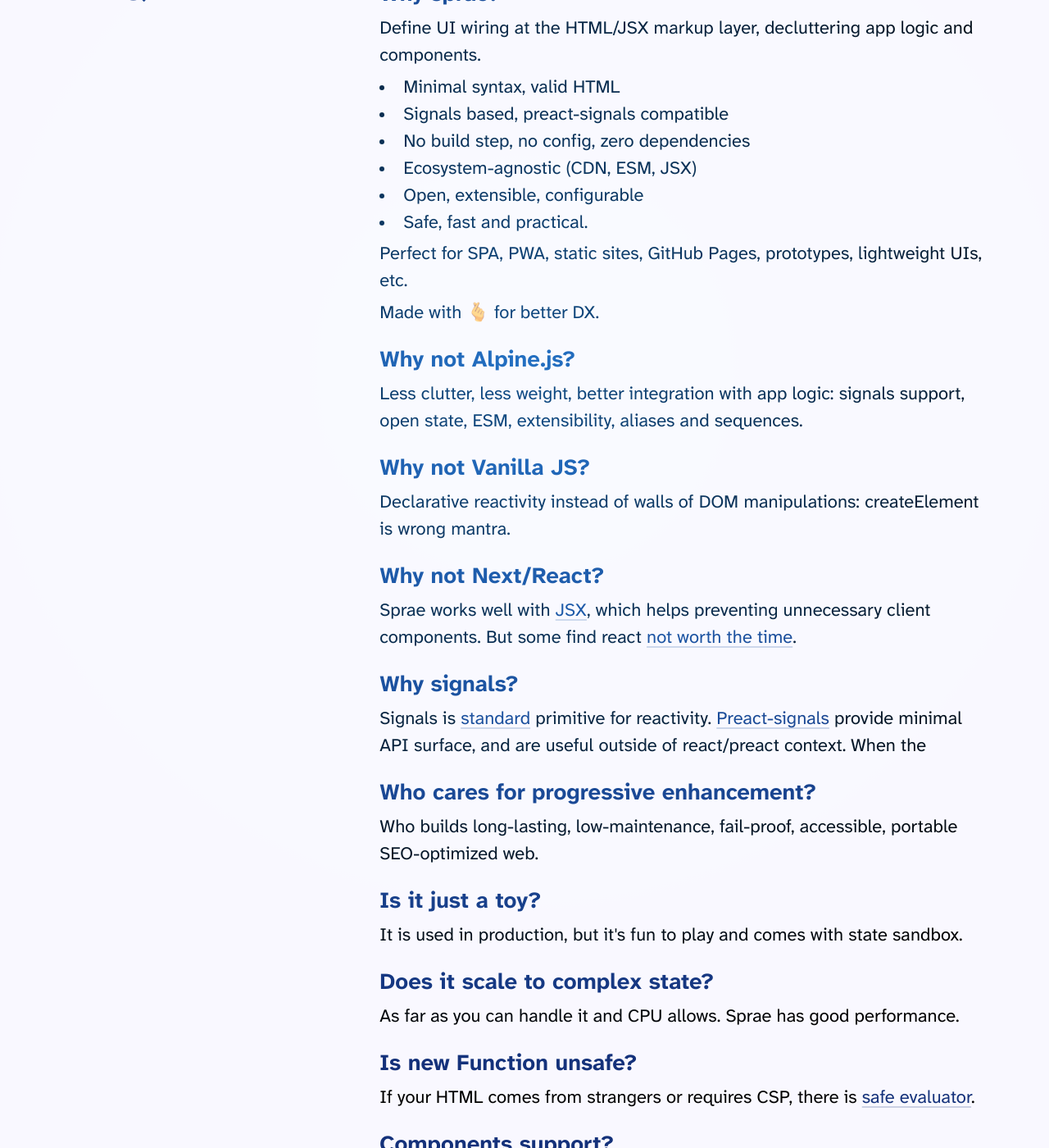
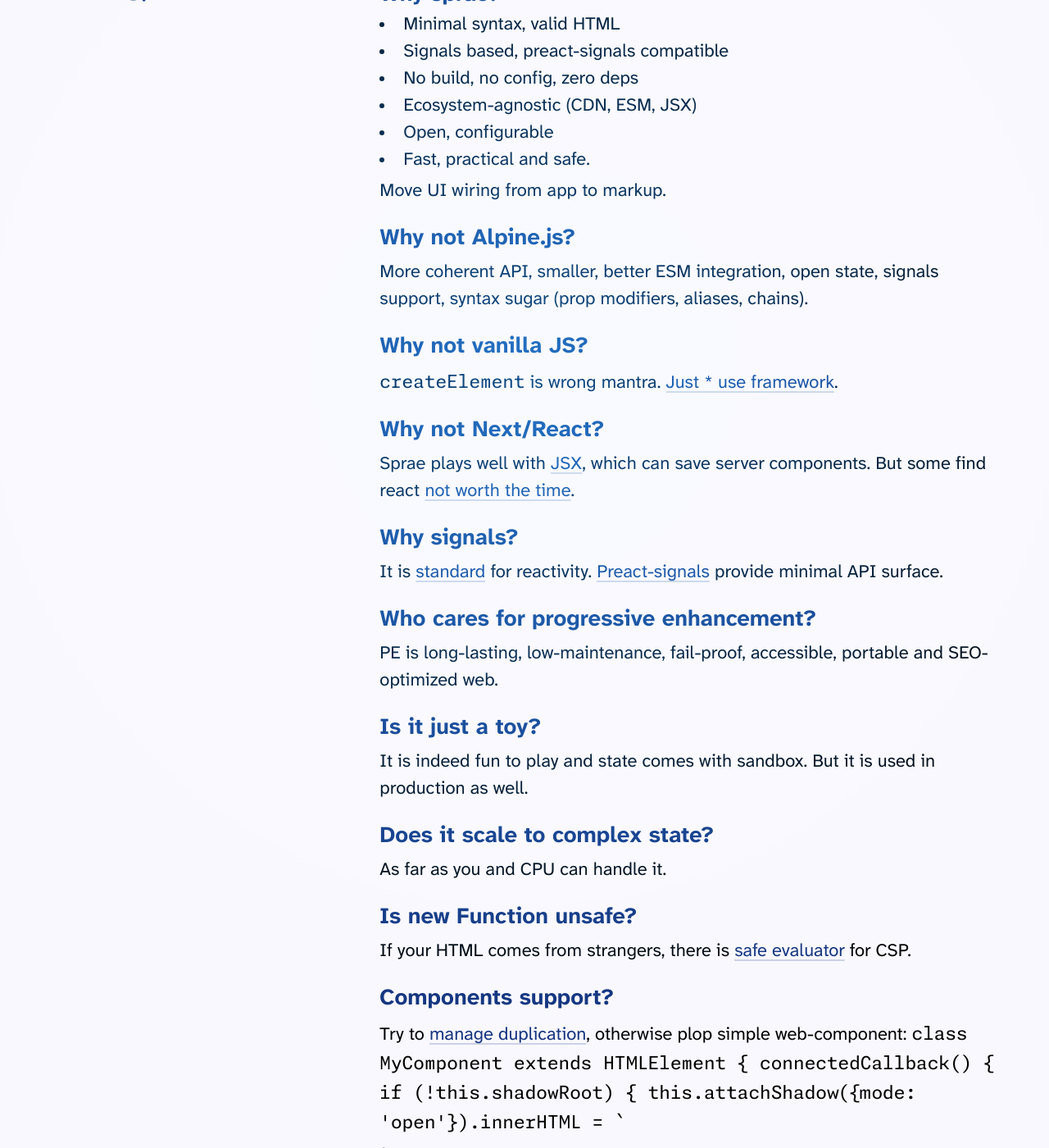
Before and after one commit to dy/sprae, a Jekyll site: the page index.html, which Jekyll copies as it is, in a window 1280 px wide and 1400 px high, scrolled down 2703 px. Shown: the whole window at 82% size. Built offline with Jekyll 4.4.1, drawn with Linux system fonts in a browser that asks for light colours; some of the changed text lies outside the part shown.

Commit message:
Homepage bits

```diff
--- a/index.html
+++ b/index.html
@@ -69,7 +69,7 @@
             <span :text="title">Signal-Powered Reactive Ættributes</span>&nbsp;<span class="absolute cursor-pointer font-[100] group-hover:opacity-100 opacity-10 inline-block transition-transform group-hover:rotate-360 ease-linear duration-9000">↻</span>
           </h2>
           <h5 class="my-4 text-xl md:text-xl mb-4">
-            Hydrate HTML/JSX tree with signal-powered reactive attributes.
+            Sprinkle reactive attributes to hydrate your HTML/JSX tree.
           </h5>
         </div>
       </div>
@@ -183,45 +183,55 @@
         <h2 class="text-3xl text-blue-700 font-bold col-span-2 md:pl-6 mt-2">FAQ</h2>
         <div class="col-span-4 [&_h4]:text-xl [&_h4]:text-blue-700 [&_h4]:font-bold [&_h4]:mt-4 [&_p]:my-1">
           <h4>Why sprae?</h4>
-          <p>
-            Define UI wiring at the HTML/JSX markup layer, decluttering app logic and components.
-          </p>
           <ul class="list-disc list-inside">
             <li>Minimal syntax, valid HTML</li>
             <li>Signals based, preact-signals compatible</li>
-            <li>No build step, no config, zero dependencies</li>
+            <li>No build, no config, zero deps</li>
             <li>Ecosystem-agnostic (CDN, ESM, JSX)</li>
-            <li>Open, extensible, configurable</li>
-            <li>Safe, fast and practical.</li>
+            <li>Open, configurable</li>
+            <li>Fast, practical and safe.</li>
           </ul>
           <p>
-            Perfect for SPA, PWA, static sites, GitHub Pages, prototypes, lightweight UIs, etc.
+            Move UI wiring from app to markup.
+            <!-- Perfect for SPA, PWA, static sites, GitHub Pages, prototypes, lightweight UIs, etc. -->
           </p>
-          <p>Made with 🫰 for better DX.</p>
+          <!-- <p>Made for better DX.</p> -->
           <h4>Why not Alpine.js?</h4>
-          <p>Less clutter, less weight, better integration with app logic: signals support, open state, ESM, extensibility, aliases and sequences.</p>
-          <h4>Why not Vanilla JS?</h4>
-          <p>Declarative reactivity instead of walls of DOM manipulations: createElement is wrong mantra. <!--But there is potential of static compilation.--></p>
+          <p>More coherent API, smaller, better ESM integration, open state, signals support, syntax sugar (prop modifiers, aliases, chains).</p>
+          <h4>Why not vanilla JS?</h4>
+          <p><code>createElement</code> is wrong mantra. <a href="https://justfuckingusereact.com/">Just * use framework</a>. <!--But there is potential of static compilation.--></p>
           <h4>Why not Next/React?</h4>
-          <p>Sprae works well with <a href="https://dy.github.io/sprae/docs#jsx">JSX</a>, which helps preventing unnecessary client components. But some find react <a href="https://www.keithcirkel.co.uk/i-dont-have-time-to-learn-react/">not worth the time</a>.</p>
+          <p>Sprae plays well with <a href="https://dy.github.io/sprae/docs#jsx">JSX</a>, which can save server components. But some find react <a href="https://www.keithcirkel.co.uk/i-dont-have-time-to-learn-react/">not worth the time</a>.</p>
           <h4>Why signals?</h4>
-          <p>Signals is <a href="https://github.com/tc39/proposal-signals">standard</a> primitive for reactivity. <a href="https://github.com/preactjs/signals">Preact-signals</a> provide minimal API surface, and are useful outside of react/preact context. When the
+          <p>It is <a href="https://github.com/tc39/proposal-signals">standard</a> for reactivity. <a href="https://github.com/preactjs/signals">Preact-signals</a> provide minimal API surface.
           </p>
           <h4>Who cares for progressive enhancement?</h4>
-          <p>Who builds long-lasting, low-maintenance, fail-proof, accessible, portable SEO-optimized web.</p>
+          <p>PE is long-lasting, low-maintenance, fail-proof, accessible, portable and SEO-optimized web.</p>
           <h4>Is it just a toy?</h4>
-          <p>It is used in production, but it's fun to play and comes with state sandbox.</p>
+          <p>It is indeed fun to play and state comes with sandbox. But it is used in production as well.</p>
           <h4>Does it scale to complex state?</h4>
-          <p>As far as you can handle it and CPU allows. Sprae has good performance.</p>
+          <p>As far as you and CPU can handle it.</p>
           <!-- <h4>Is no build step outdated?</h4>
           <p>Sprae saves the hassle configuring it, but it can be part of build pipeline as well. </p> -->
           <h4>Is new Function unsafe?</h4>
-          <p>If your HTML comes from strangers or requires CSP, there is <a href="https://dy.github.io/sprae/docs#evaluator">safe evaluator</a>.</p>
+          <p>If your HTML comes from strangers, there is <a href="https://dy.github.io/sprae/docs#evaluator">safe evaluator</a> for CSP.</p>
           <h4>Components support?</h4>
-          <p>Awaiting the <a href="https://github.com/WICG/webcomponents/blob/gh-pages/proposals/Declarative-Custom-Elements-Strawman.md">DCE proposal</a>, meanwhile we have to <a
-              href="https://tailwindcss.com/docs/styling-with-utility-classes#managing-duplication">manage duplication</a>.</p>
-          <h4>Is there ecosystem?</h4>
-          <p>Not yet.</p>
+          <p>
+            Try to <a href="https://tailwindcss.com/docs/styling-with-utility-classes#managing-duplication">manage duplication</a>, otherwise plop simple web-component:
+            <code>
+            class MyComponent extends HTMLElement {
+              connectedCallback() {
+                if (!this.shadowRoot) {
+                  this.attachShadow({mode: 'open'}).innerHTML = `<div :text="msg"></div>`;
+                  sprae(this.shadowRoot, { msg: 'Hello' });
+                }
+              }
+            }
+            customElements.define('my-component', MyComponent);
+            </code>
+          </p>
+          <!-- <h4>Is there ecosystem?</h4> -->
+          <!-- <p>Not yet.</p> -->
           <h4>TypeScript support?</h4>
           <p>If you need it please <a href="https://github.com/dy/sprae/issues/new">leave a request</a>.</p>
           <h4>Browser Compatibility?</h4>
```
Also changed, not shown: other parts of index.html (+2 -2 lines), directive/html.js (added, +7 -0 lines), research.md (+13 -0 lines), todo.md (+1 -0 lines), directive/aria.js (added), directive/data.js (added), directive/item.js (added).
